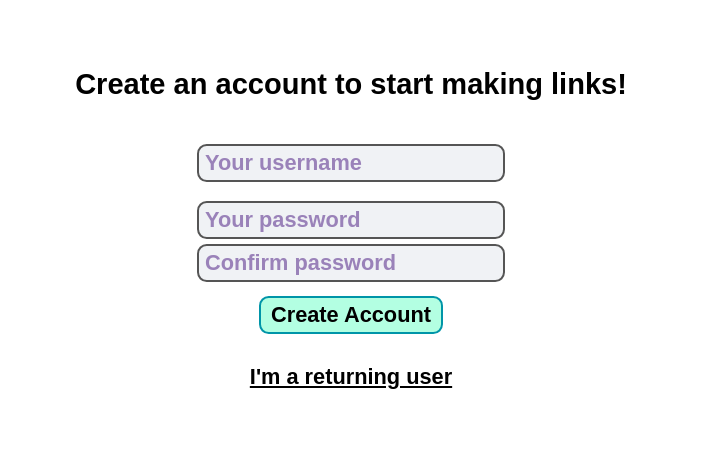
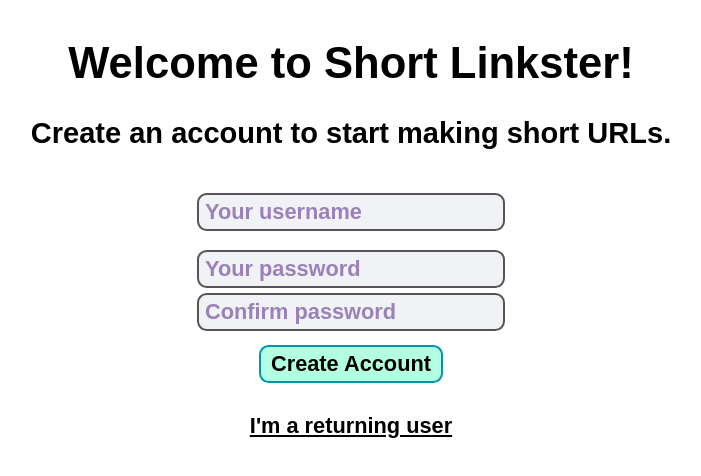
Before and after one commit to Subliminal-Panda/postgres-url-shortener-frontend, a React (Create React App) app: page / in a window 1280 px wide. Shown: the top 476 px of the page, without its empty margins (289-990 px from the left). Built offline with nearby package versions, Linux system fonts and the light colour scheme; a web font is replaced by a local one.

Commit message:
updated login page to have a main title

```diff
--- a/src/components/Login.js
+++ b/src/components/Login.js
@@ -105,7 +105,8 @@ export default function Login(props) {
 
     return (
         <div className="login-page">
-            <h1 className='login-heading'>{!newUser ? "Login to access your links!" : "Create an account to start making links!"}</h1>
+            <h1 className='login-title'>Welcome to Short Linkster!</h1>
+            <h1 className='login-heading'>{!newUser ? "Login to access your short URLs." : "Create an account to start making short URLs."}</h1>
 
             <form
             onSubmit={ !newUser ? handleSubmit : handleNewUserSubmit }
--- a/src/styles/styles.css
+++ b/src/styles/styles.css
@@ -131,6 +131,17 @@ a:hover {
   justify-content: flex-start;
   gap: 2rem;
   align-items: center;
+}
+
+.login-page {
+  display: flex;
+  flex-direction: column;
+  justify-content: center;
+  align-items: center;
+}
+
+.login-title {
+  font-size: 4.5rem;
 }
 
 .login-heading {
```
